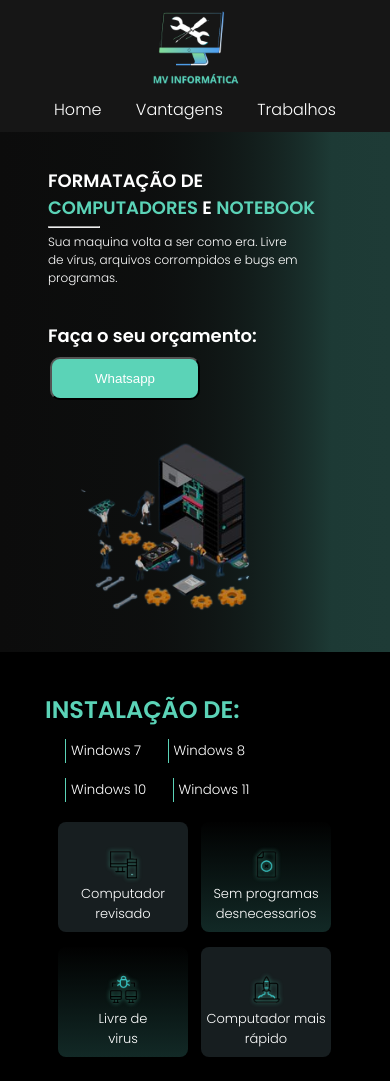
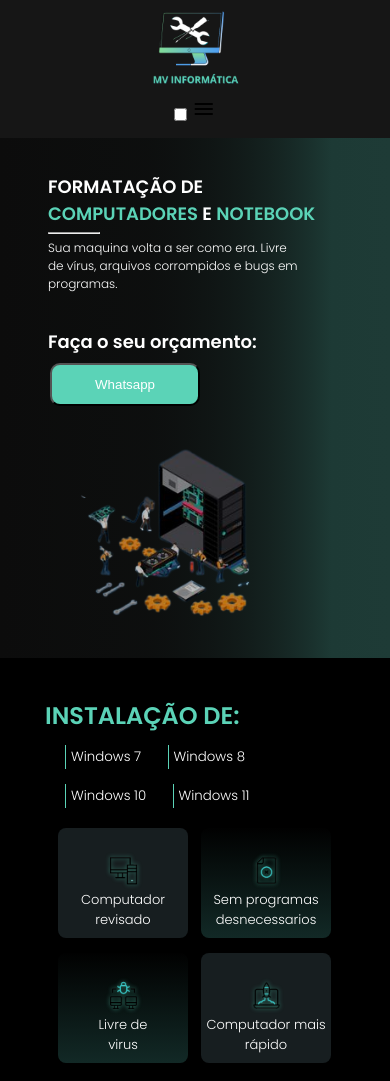
Before and after one commit to viviianealvesc/Formatacao-Computadores, a plain HTML site: page index.html in a window 390 px wide. Shown: the top 1081 px of the page. Drawn offline with nearby package versions, Linux system fonts and the light colour scheme; a script that the page names is missing.

Commit message:
alteração

```diff
--- a/css/style.css
+++ b/css/style.css
@@ -64,6 +64,10 @@
     text-decoration: none;
     color: white;
     font-weight: 300;
+}
+
+.menu a {
+    margin: 15px;
 }
 
 .logo {
@@ -856,3 +860,23 @@
     margin-top: 10px;
  }
 }
+
+@media screen and (max-width: 600px) {
+    .menu {
+        width: 100%;
+        max-height: 0;
+        overflow: hidden;
+    }
+
+    .list {
+        flex-direction: column;
+        align-items: center;
+        padding: 20px;
+    }
+
+    .cabecalho-menu label {
+        display: inline-flex;
+        align-items: center;
+        cursor: pointer;
+    }
+}
--- a/index.html
+++ b/index.html
@@ -11,6 +11,7 @@
     <link rel="stylesheet" href="./css/style.css">
     <link rel="preconnect" href="https://fonts.googleapis.com">
 
+    <link rel="stylesheet" href="https://fonts.googleapis.com/css2?family=Material+Symbols+Outlined:opsz,wght,FILL,GRAD@20..48,100..700,0..1,-50..200" />
 
 </head>
 <body id="home">
@@ -21,9 +22,15 @@
             <img class="logo" src="./image/MV Informática.png" alt="logo">
         </div>
         <nav class="cabecalho-menu">
-            <a class="cabecalho-menu-item" href="#conteudo1">Home</a>
-            <a class="cabecalho-menu-item" href="#conteudo2">Vantagens</a>
-            <a class="cabecalho-menu-item" href="#galeria-fotos">Trabalhos</a>
+            <input type="checkbox" id="toggler">
+            <label for="toggler"><span class="material-symbols-outlined">menu </span></label>
+            <div class="menu">
+                <ul class="list">
+                    <a class="cabecalho-menu-item" href="#conteudo1">Home</a>
+                    <a class="cabecalho-menu-item" href="#conteudo2">Vantagens</a>
+                    <a class="cabecalho-menu-item" href="#galeria-fotos">Trabalhos</a>
+                </ul>
+            </div>
         </nav>
     </header>
 
@@ -132,6 +139,7 @@
         <section id="galeria-fotos">
             <h2>Trabalhos feitos</h2>
             <div class="card">
+
             </div>
 
         </section>
```
